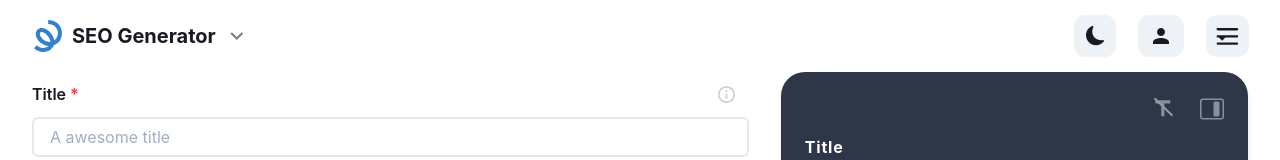
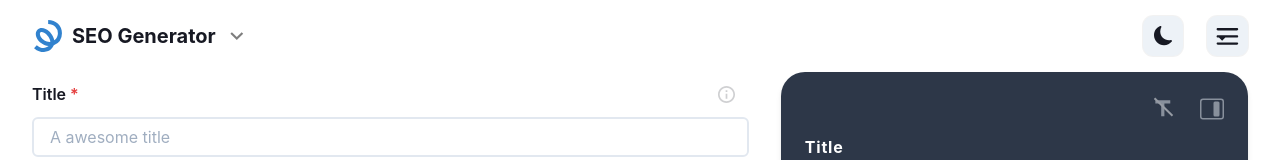
Before and after one commit to mrLuisFer/seo-generator, a Next.js app: page / in a window 1280 px wide. Shown: the top 160 px of the page. Built offline with nearby package versions, Linux system fonts and the light colour scheme.

Commit message:
remove Contributors btn

```diff
--- a/src/components/common/Header/index.tsx
+++ b/src/components/common/Header/index.tsx
@@ -1,6 +1,6 @@
 import { Flex, HStack } from '@chakra-ui/react'
 import MenuIcon from './MenuIcon'
-import Contributors from './Contributors'
+// import Contributors from './Contributors'
 import DarkModeToggle from './DarkModeToggle'
 import Logo from './Logo'
 
@@ -10,7 +10,7 @@ export default function Header() {
       <Logo />
       <Flex justifyContent="space-between" alignItems="center" gridGap="1.5rem">
         <DarkModeToggle />
-        <Contributors />
+        {/*<Contributors />*/}
         <MenuIcon />
       </Flex>
     </HStack>
```
